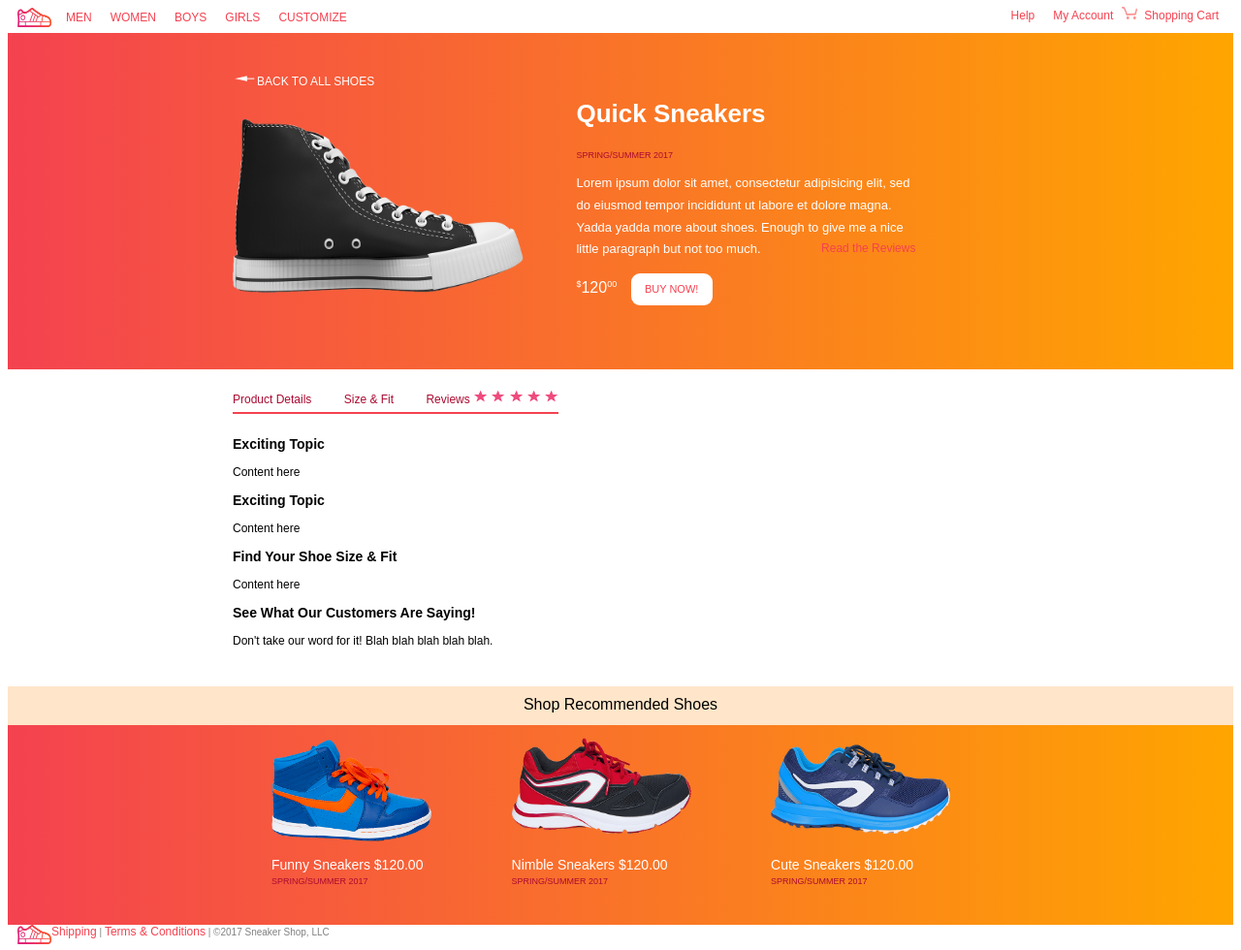
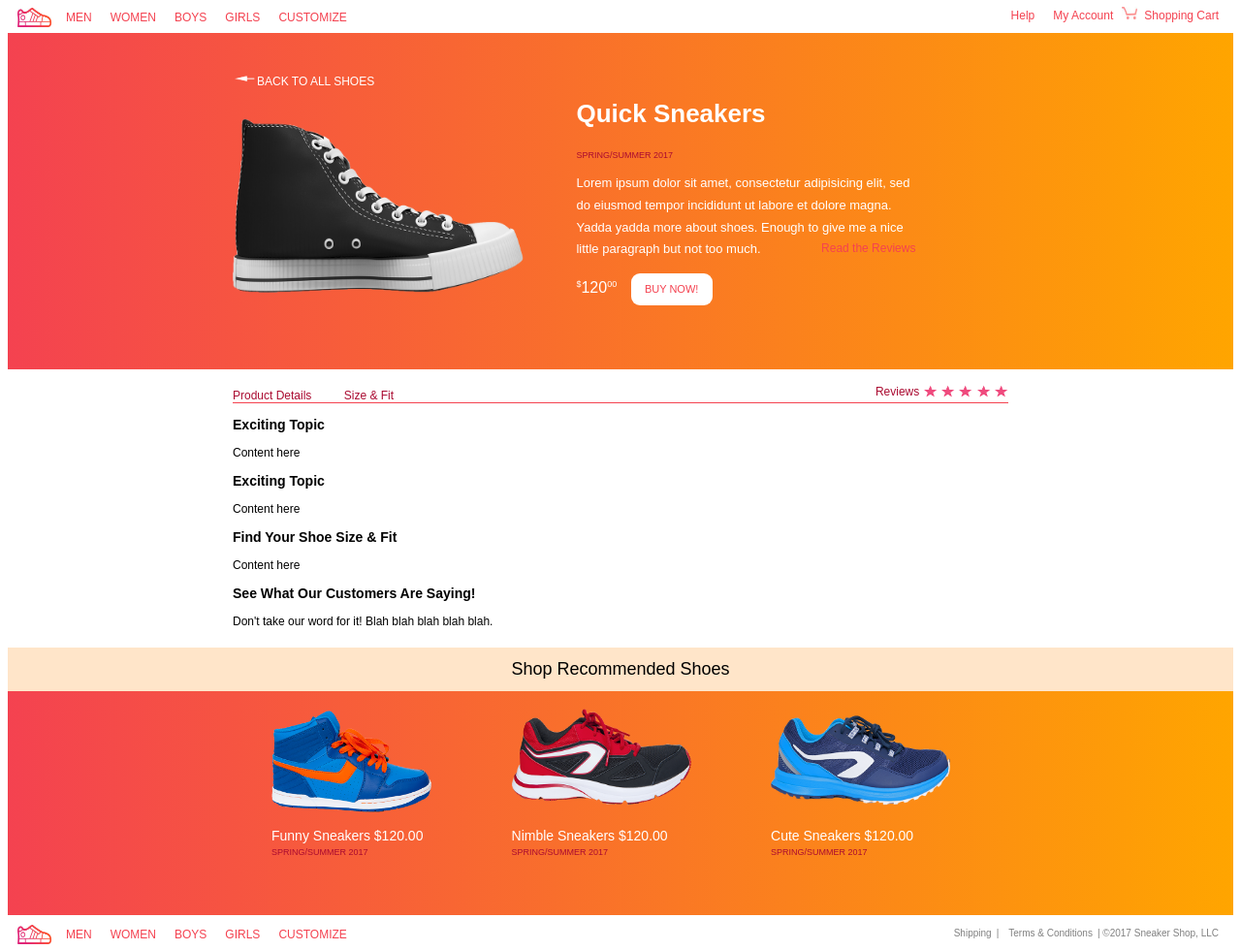
Before and after one commit to littlesbyleslie/TIY-HOMEWORK, a plain HTML site: page index-quick-sneakers.html in a window 1280 px wide. Shown: the whole page at 97% size. Drawn offline with Linux system fonts and the light colour scheme.

Commit message:
Saturday site changes

```diff
--- a/index-quick-sneakers.html
+++ b/index-quick-sneakers.html
@@ -74,7 +74,6 @@
             <img class="star" src="images/star-pink.png"/>
           </div>
         </div>
-        <hr class="line">
 
       </div>
       <h3>Exciting Topic</h3>
@@ -130,8 +129,19 @@
     </section>
 
     <footer>
-      <img class="logo" src="images/logo.jpg"/>
-      <a href = "#">Shipping</a> | <a href = "#">Terms & Conditions</a> | ©2017 Sneaker Shop, LLC
+      <nav>
+        <img class="logo" src="images/logo.jpg"/>
+      </nav>
+      <nav class="left-nav">
+        <a href = "#">MEN</a>
+        <a href = "#">WOMEN</a>
+        <a href = "#">BOYS</a>
+        <a href = "#">GIRLS</a>
+        <a href = "#">CUSTOMIZE</a>
+      </nav>
+      <nav class="right-nav-bottom">
+        <a href = "#">Shipping</a><span>|</span><a href = "#">Terms & Conditions</a><span>| ©2017 Sneaker Shop, LLC</span>
+      </nav>
     </footer>
 
   </body>
--- a/main-quick-sneakers.css
+++ b/main-quick-sneakers.css
@@ -153,7 +153,7 @@ h1 {
   display:block;
   font-family:sans-serif;
   font-size:12px;
-  text-align:left;
+  /*text-align:left;*/
   /*border:1px solid black;*/
   width:800px;
   margin-left:auto;
@@ -164,6 +164,8 @@ h1 {
   display:inline-block;
   color: #aa0b31;
   margin-top:20px;
+  width: 100%;
+  border-bottom:1px solid #f44250;
 }
 .product-details, .size-fit {
   display:inline-block;
@@ -173,25 +175,26 @@ h1 {
 .star {
   width:15px;
   height:15px;
+  margin-bottom:-3px;
 }
 .review-star-container {
   display:inline-block;
-  /*float:right;*/
+  float:right;
+  margin-top:-5px;
 }
-.line {
-  width:auto;
-  border:1px solid #f44250;
-}
+
 .section-3-header {
   width:auto;
-  height:35px;
+  height:45px;
+  line-height:45px;
   background-color:#ffe5c9;
   font-family:sans-serif;
+  font-size:18px;
   font-weight:normal;
-  padding-top:10px;
-  padding-bottom:10px;
+  /*padding-top:10px;
+  padding-bottom:10px;*/
   /*margin-bottom:40px;*/
-  margin-top:40px;
+  /*margin-top:40px;*/
   /*padding-bottom:5px;*/
   text-align:center;
 }
@@ -199,6 +202,9 @@ h1 {
 .section-3 {
   /*width-auto;*/
   background-image: linear-gradient(to right, #f44250, orange);
+  padding-bottom:20px;
+  padding-top:20px;
+  margin-bottom:10px;
 }
 .section-3 p {
   font-family:sans-serif;
@@ -233,8 +239,13 @@ h1 {
   margin-right:auto;
 }
 
-footer {
+.right-nav-bottom a, span {
   font-family:sans-serif;
   font-size:10px;
   color:gray;
 }
+.right-nav-bottom {
+  float:right;
+  margin-top:-20px;
+  margin-right:15px;
+}
```
